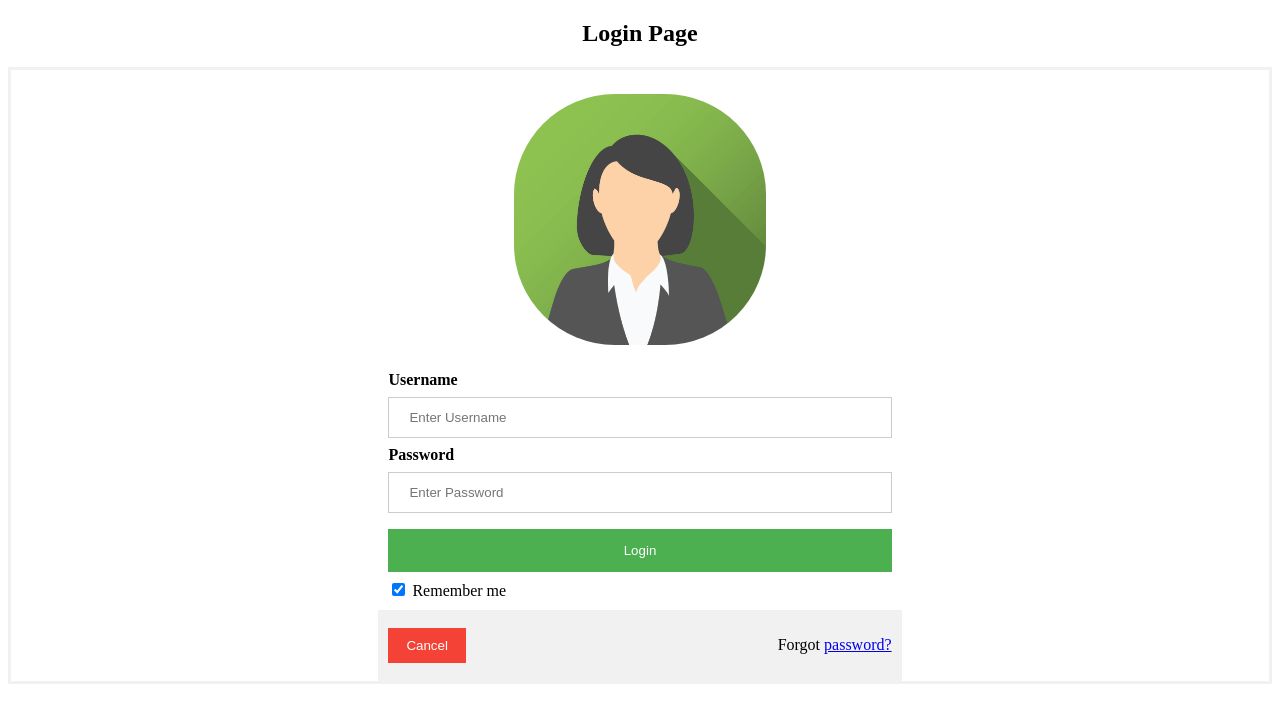
After one commit to Alagesanb/Event, a Django app: template templates/base.html in a window 1280 px wide. The commit adds this page. Shown: the top 723 px of the page. Run offline with Django 3.2, Linux system fonts and the light colour scheme; the template is opened without the code that fills it, so the values that code supplies are empty.

Commit message:
login,logout created

```diff
--- a/eventmanagement/models.py
+++ b/eventmanagement/models.py
@@ -21,3 +21,9 @@ class EventManagement(models.Model):
     published = models.BooleanField()
     class Meta:
         db_table = 'event_management_details'
+
+class LoginPage(models.Model):
+    username = models.CharField(max_length=100)
+    password = models.CharField(max_length=128)
+    class Meta:
+        db_table = 'login_page'
--- a/eventmanagement/urls.py
+++ b/eventmanagement/urls.py
@@ -2,7 +2,9 @@ from django.conf.urls import url
 from django.contrib import admin
 from eventmanagement import views
 
-urlpatterns = [url(r'^event/$',views.eventmanagement,name="eventmanagement" ),
+urlpatterns = [url(r'',views.login_page,name="login_page" ),
+             url(r'^event/$',views.eventmanagement,name="eventmanagement" ),
               url(r'^create_eventmanagement/$',views.create_eventmanagement,name="create_eventmanagement" ),
               url(r'^eventmanagement_table_view/$',views.eventmanagement_table_view,name="eventmanagement_table_view" ),
+              url(r'^logout/$',views.LogoutRequest,name="LogoutRequest" ),
                ]
--- /dev/null
+++ b/static/src/js/base.js
@@ -0,0 +1,28 @@
+function loginpage(){
+    var username = $('#username').val();
+    var password = $('#password').val();
+    $.ajax(
+        {
+            url:'/login_page/',
+            type : 'POST',
+            data:{"username":username,
+            "password":password,
+            csrfmiddlewaretoken:$("input[name=csrfmiddlewaretoken]").val()},
+            timeout : 10000,
+            async:false,
+        }).done(function(json_data)
+        {
+        alert("Login Successfully.")
+        });
+}
+
+$(document).ready( function() {
+$("#btnsubmit").click(function(){
+        loginpage();
+        alert("Login page display successfully");
+    });
+
+$("#logout").click(function(){
+    });
+
+});
--- /dev/null
+++ b/templates/base.html
@@ -0,0 +1,105 @@
+<!DOCTYPE html>
+<html>
+<head>
+<script type="text/javascript" src="/static/src/js/base.js"></script>
+<style>
+form {
+    border: 3px solid #f1f1f1;
+}
+
+input[type=text], input[type=password] {
+    width: 100%;
+    padding: 12px 20px;
+    margin: 8px 0;
+    display: inline-block;
+    border: 1px solid #ccc;
+    box-sizing: border-box;
+}
+
+button {
+    background-color: #4CAF50;
+    color: white;
+    padding: 14px 20px;
+    margin: 8px 0;
+    border: none;
+    cursor: pointer;
+    width: 100%;
+}
+
+button:hover {
+    opacity: 0.8;
+}
+
+.cancelbtn {
+    width: auto;
+    padding: 10px 18px;
+    background-color: #f44336;
+}
+
+.imgcontainer {
+    text-align: center;
+    margin: 24px 0 12px 0;
+}
+
+img.avatar {
+    width: 20%;
+    border-radius:40%;
+}
+
+.container {
+    max-width:40%;
+    margin: auto;
+    background: white;
+    padding: 10px;
+}
+
+span.psw {
+    float: right;
+    padding-top: 16px;
+}
+
+/* Change styles for span and cancel button on extra small screens */
+@media screen and (max-width: 100px) {
+    span.psw {
+       display: block;
+       float: none;
+    }
+    .cancelbtn {
+       width: 100%;
+    }
+}
+
+h2{
+text-align:center;
+}
+</style>
+</head>
+<body>
+
+<h2>Login Page</h2>
+
+<form class="login" method="POST" action="/login/">
+
+    {%csrf_token%}
+  <div class="imgcontainer">
+    <img src="/static/src/img/img_avatar2.png" alt="Avatar" class="avatar">
+  </div>
+
+  <div class="container">
+    <label><b>Username</b></label>
+    <input type="text" placeholder="Enter Username" name="uname" id="username" required>
+
+    <label><b>Password</b></label>
+    <input type="password" placeholder="Enter Password" name="psw" id="password" required>
+
+    <button type="submit" id="btnsubmit">Login</button>
+    <input type="checkbox" checked="checked"> Remember me
+  </div>
+
+  <div class="container" style="background-color:#f1f1f1">
+    <button type="button" class="cancelbtn" id="btncancel">Cancel</button>
+    <span class="psw">Forgot <a href="#">password?</a></span>
+  </div>
+</form>
+</body>
+</html>
```
Also changed, not shown: eventmanagement/views.py (+21 -0 lines), static/src/css/base.css (added, +70 -0 lines), templates/eventmanagement.html (+51 -0 lines), eventmanagement/migrations/0003_loginpage.py (added), static/src/img/img_avatar2.png (added), 4 other files.
